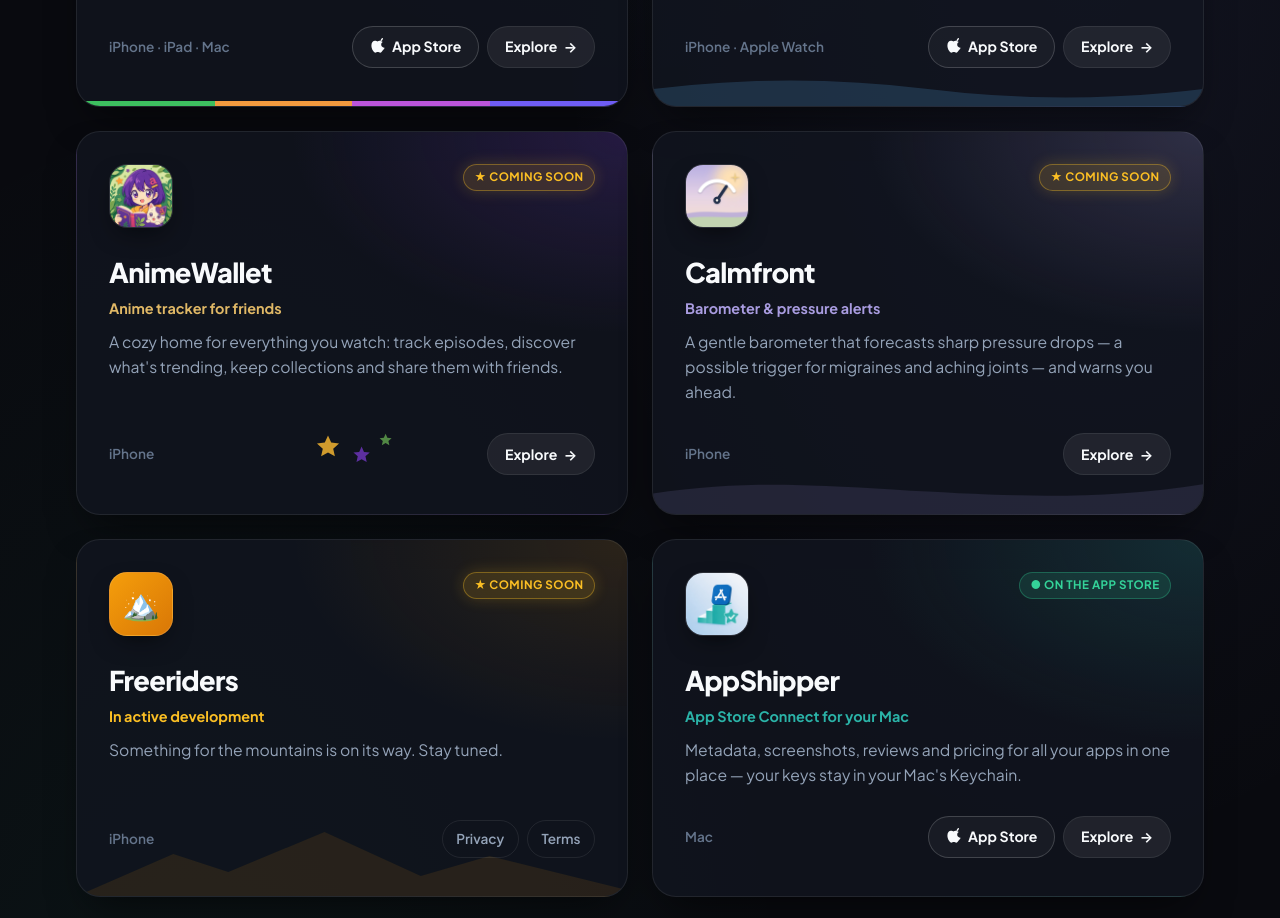
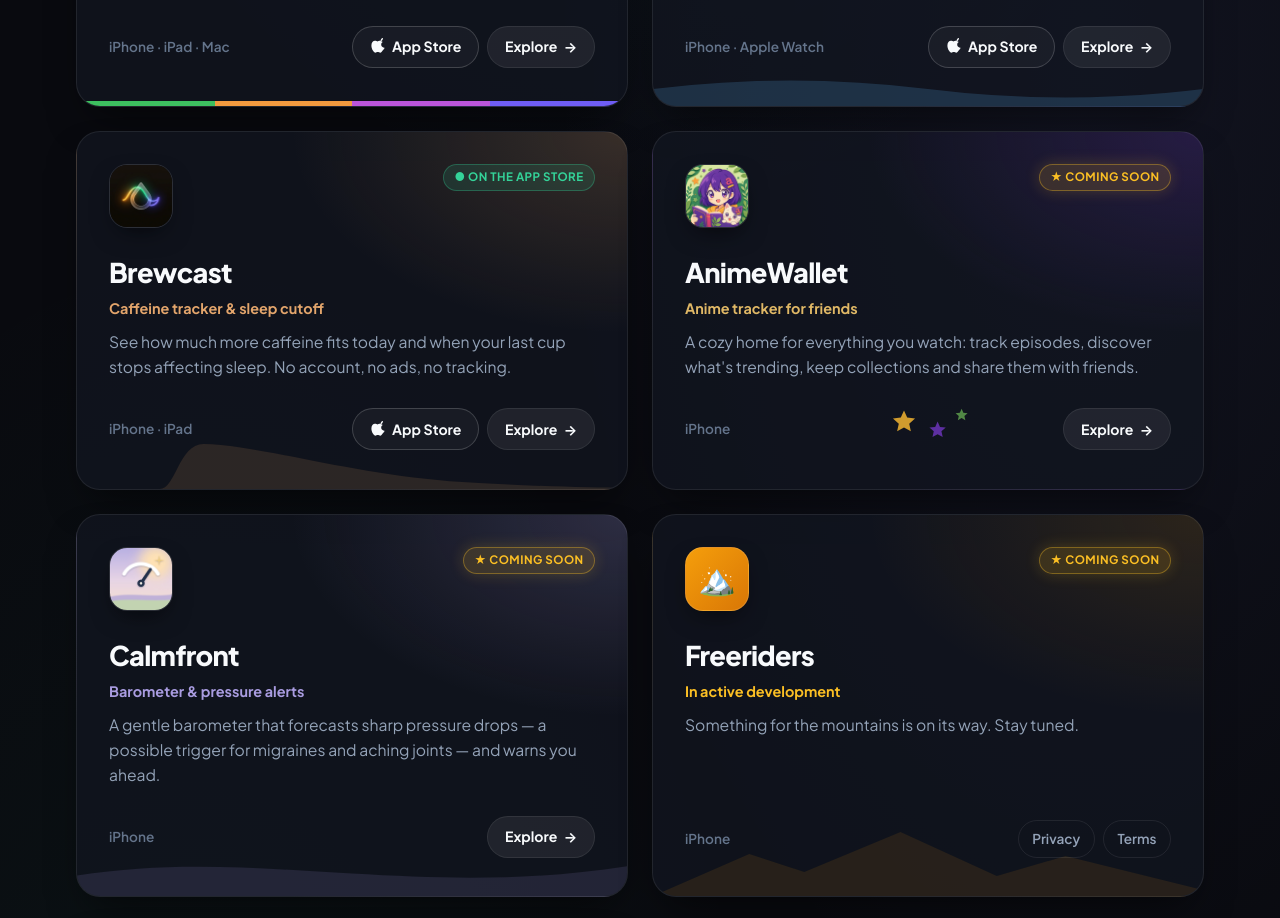
Before and after one commit to cloud2006/apps, a plain HTML site: page index.html in a window 1280 px wide. Shown: the part 1080-1998 px from the top of the page. Drawn offline with Linux system fonts and the light colour scheme.

Commit message:
home: Brewcast tile with App Store link
Co-Authored-By: Claude Opus 5.5 <noreply@anthropic.com>

```diff
--- a/css/main.css
+++ b/css/main.css
@@ -323,6 +323,11 @@ header {
     --tile-glow: rgba(61, 140, 255, 0.24);
 }
 
+.tile-brew {
+    --tile-accent: #e3a56c;
+    --tile-glow: rgba(217, 155, 92, 0.2);
+}
+
 .tile-anime {
     --tile-accent: #e0b866;
     --tile-glow: rgba(107, 53, 184, 0.24);
@@ -581,6 +586,21 @@ header {
     to {
         transform: translateX(-50%);
     }
+}
+
+.tile-deco-brew {
+    right: 0;
+    bottom: 0;
+    left: 0;
+    width: 100%;
+    height: 52px;
+    fill: rgba(217, 155, 92, 0.14);
+    transform-origin: bottom;
+    transition: transform 0.5s ease;
+}
+
+.tile-brew.is-link:hover .tile-deco-brew {
+    transform: scaleY(1.15);
 }
 
 .tile-deco-anime {
--- a/index.html
+++ b/index.html
@@ -6,7 +6,7 @@
         <title>antcraft.dev</title>
         <meta
             name="description"
-            content="Indie apps crafted with focus, speed, and privacy. HabitsFlow, WaterTotter, Calmfront, Freeriders, AnimeWallet, and AppShipper."
+            content="Indie apps crafted with focus, speed, and privacy. HabitsFlow, WaterTotter, Brewcast, Calmfront, Freeriders, AnimeWallet, and AppShipper."
         />
         <link rel="icon" href="favicon.svg" type="image/svg+xml" />
         <link rel="apple-touch-icon" href="apple-touch-icon.png" />
@@ -18,7 +18,7 @@
             rel="stylesheet"
         />
         <!-- External Stylesheet -->
-        <link rel="stylesheet" href="css/main.css?v=00d350f05e" />
+        <link rel="stylesheet" href="css/main.css?v=76a1e0595b" />
     </head>
     <body>
         <svg width="0" height="0" style="position: absolute" aria-hidden="true">
@@ -132,6 +132,30 @@
                         </div>
                         <svg class="tile-deco tile-deco-water" viewBox="0 0 400 40" preserveAspectRatio="none" aria-hidden="true">
                             <path d="M0 20 Q50 0 100 20 T200 20 T300 20 T400 20 V40 H0 Z" />
+                        </svg>
+                    </article>
+
+                    <article class="app-tile tile-brew is-link">
+                        <div class="tile-top">
+                            <span class="tile-icon" aria-hidden="true">
+                                <img src="brewcast/icon/icon-512.jpg" alt="" width="64" height="64" />
+                            </span>
+                            <span class="badge badge-live">● On the App Store</span>
+                        </div>
+                        <h3><a class="tile-link" href="brewcast/index.html">Brewcast</a></h3>
+                        <p class="tile-sub">Caffeine tracker &amp; sleep cutoff</p>
+                        <p class="tile-desc">See how much more caffeine fits today and when your last cup stops affecting sleep. No account, no ads, no tracking.</p>
+                        <div class="tile-foot">
+                            <span class="tile-platforms">iPhone · iPad</span>
+                            <span class="tile-actions">
+                                <a class="tile-store" href="https://apps.apple.com/us/app/brewcast-caffeine-tracker/id6828841021" target="_blank" rel="noopener" aria-label="Brewcast on the App Store">
+                                    <svg width="15" height="15" aria-hidden="true"><use href="#i-apple" /></svg>App Store
+                                </a>
+                                <span class="tile-cta" aria-hidden="true">Explore <span>→</span></span>
+                            </span>
+                        </div>
+                        <svg class="tile-deco tile-deco-brew" viewBox="0 0 400 60" preserveAspectRatio="none" aria-hidden="true">
+                            <path d="M0 60 L60 60 C72 60 74 8 92 8 C130 8 200 44 280 52 C330 57 370 58 400 59 V60 Z" />
                         </svg>
                     </article>
 
```
Also changed, not shown: about/index.html (+1 -1 lines), blog/appshipper-aso-and-feedback/index.html (+1 -1 lines), blog/hello-world/index.html (+1 -1 lines), blog/index.html (+1 -1 lines), blog/why-my-apps-dont-track-you/index.html (+1 -1 lines).
